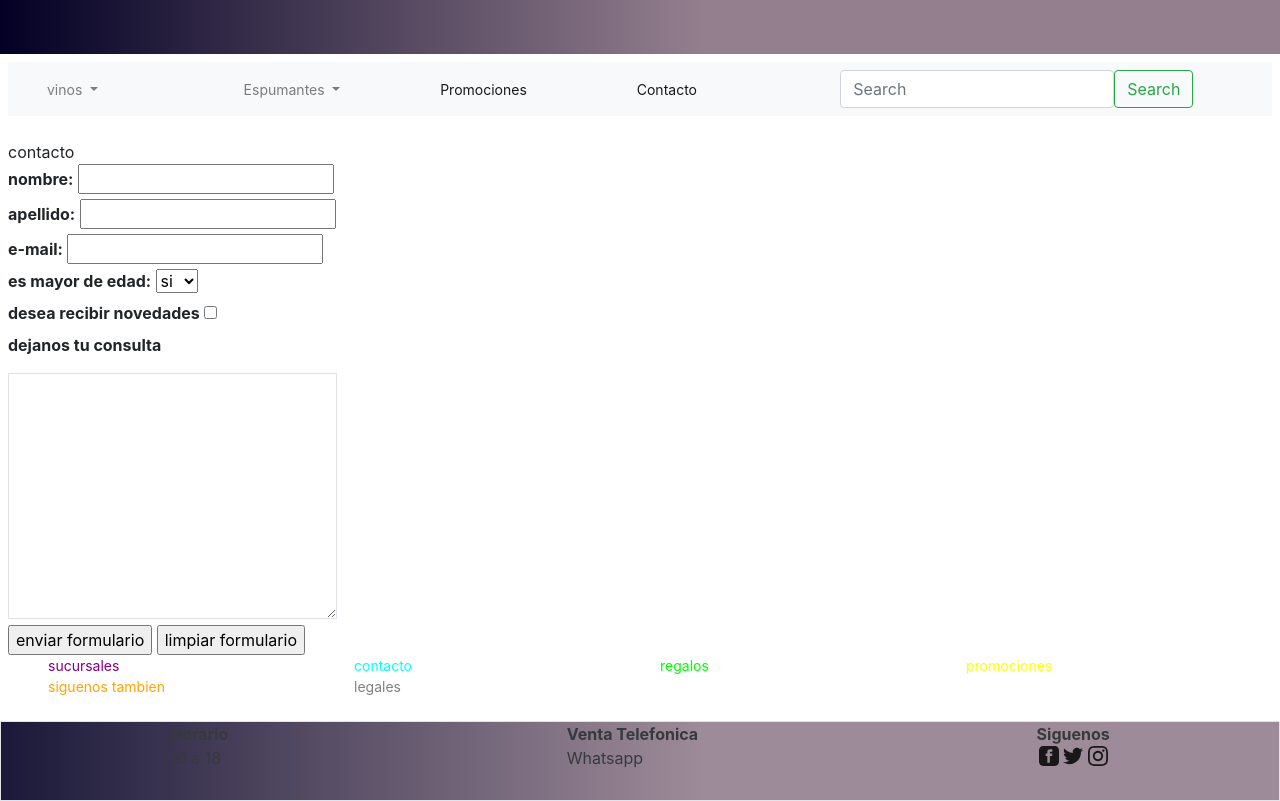
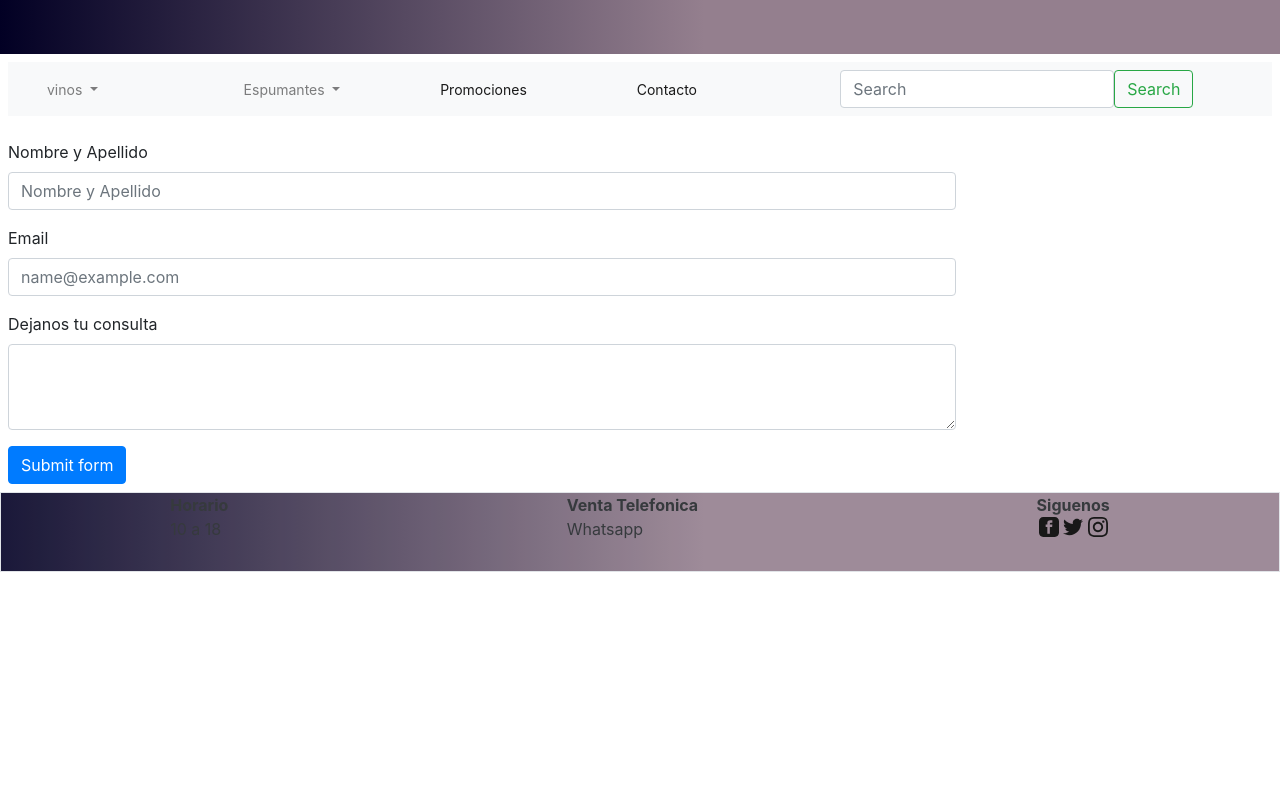
Before and after one commit to estefy-dev/Repositorio_I, a website: page contacto.html in a window 1280 px wide. Shown: the part 66-867 px from the top of the page. After the commit the page ends 800 px from the top, so only its background shows below. Drawn offline with nearby package versions, Linux system fonts and the light colour scheme.

Commit message:
form contacto con boostrap y actualizacion de fotos promociones

```diff
--- a/contacto.html
+++ b/contacto.html
@@ -58,37 +58,25 @@
 				</div>
 			</nav>
 			<!-- termina nav -->
-			<div class="medium__text fondo__color">contacto</div>
-			<form action="#"method= "post">
-				<label class="negrita" for="nombre">nombre:</label>
-				<input type="text"name= "nombre" > <br>
-				<label class="negrita" for="apellido">apellido:</label>
-				<input type="text"apellido= "apellido"> <br>
-				<label class="negrita" for="email">e-mail:</label>
-				<input type="e-mail" e-mail= "e-mail"> <br>
-				<label class="negrita"for="mayor de edad">es mayor de edad:</label>
-				<select name="mayor de edad">
-					<option value="si">si</option>
-					<option value="no">no</option>
-				</select> <br>
+			<!-- inicia Formulario -->
+			<form class="w-75" >
+				<div class="form-group">
+					<label for="Nombre y Apellido">Nombre y Apellido</label>
+					<input type="nombre" class="form-control" id="exampleFormControlInput1" placeholder="Nombre y Apellido">
+				</div>
+				<div class="form-group">
+					<label for="exampleFormControlInput1">Email</label>
+					<input type="email" class="form-control" id="exampleFormControlInput1" placeholder="name@example.com">
+				</div>
 
-				<label class="negrita" for="novedades"> desea recibir novedades</label>
-				<input type="checkbox"name= "novedades" value= "desea recibir novedades"> <br>
-				<p class="negrita">dejanos tu consulta</p>
-				<textarea class="border" name="comentario" id="comentario" cols="30" rows="10"></textarea> <br>
-				<input type="submit" value="enviar formulario">
-				<input type="reset" value="limpiar formulario">
+				<div class="form-group">
+					<label for="exampleFormControlTextarea1">Dejanos tu consulta</label>
+					<textarea class="form-control" id="exampleFormControlTextarea1" rows="3"></textarea>
+				</div>
+				<button class="btn btn-primary" type="submit">Submit form</button>
 			</form>
-			<ul>
-				<li>sucursales</li>
-				<li>contacto</li>
-				<li>regalos</li>
-				<li>promociones</li>
-				<li>siguenos tambien</li>
-				<li>legales</li>
-			</ul>
 
-
+			<!-- termina Formulario -->
 
 		</main>
 
@@ -115,8 +103,8 @@
 				</div>
 
 			</div>
-		</div>
-	</footer>
+		</footer>
+	</div>
 	<!-- Optional JavaScript -->
 	<!-- jQuery first, then Popper.js, then Bootstrap JS -->
 	<script src="https://code.jquery.com/jquery-3.2.1.slim.min.js" integrity="sha384-KJ3o2DKtIkvYIK3UENzmM7KCkRr/rE9/Qpg6aAZGJwFDMVNA/GpGFF93hXpG5KkN" crossorigin="anonymous"></script>
```
Also changed, not shown: promociones.html (+3 -3 lines), img/combo1400.jpeg (added), img/combo14001.jpg (added), img/combo2600.jpeg (added), img/combo26002.jpg (added), img/comboddp.jpeg (added), img/comboddp1.jpg (added).
